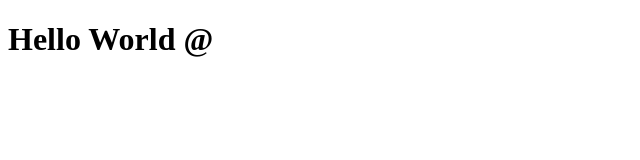
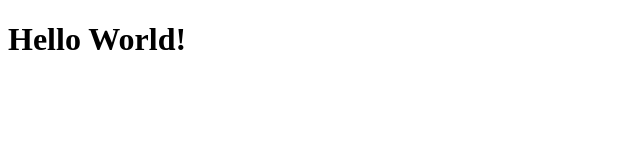
Before and after one commit to wollsale/temp, a plain HTML site: page index.html in a window 1280 px wide. Shown: the full height of the page, 0-640 px from the left. Drawn offline with Linux system fonts and the light colour scheme.

```diff
--- a/index.html
+++ b/index.html
@@ -6,7 +6,7 @@
 </head>
 <body>
 
-	<h1>Hello World @</h1>
+	<h1>Hello World!</h1>
 
 </body>
 </html>
```
